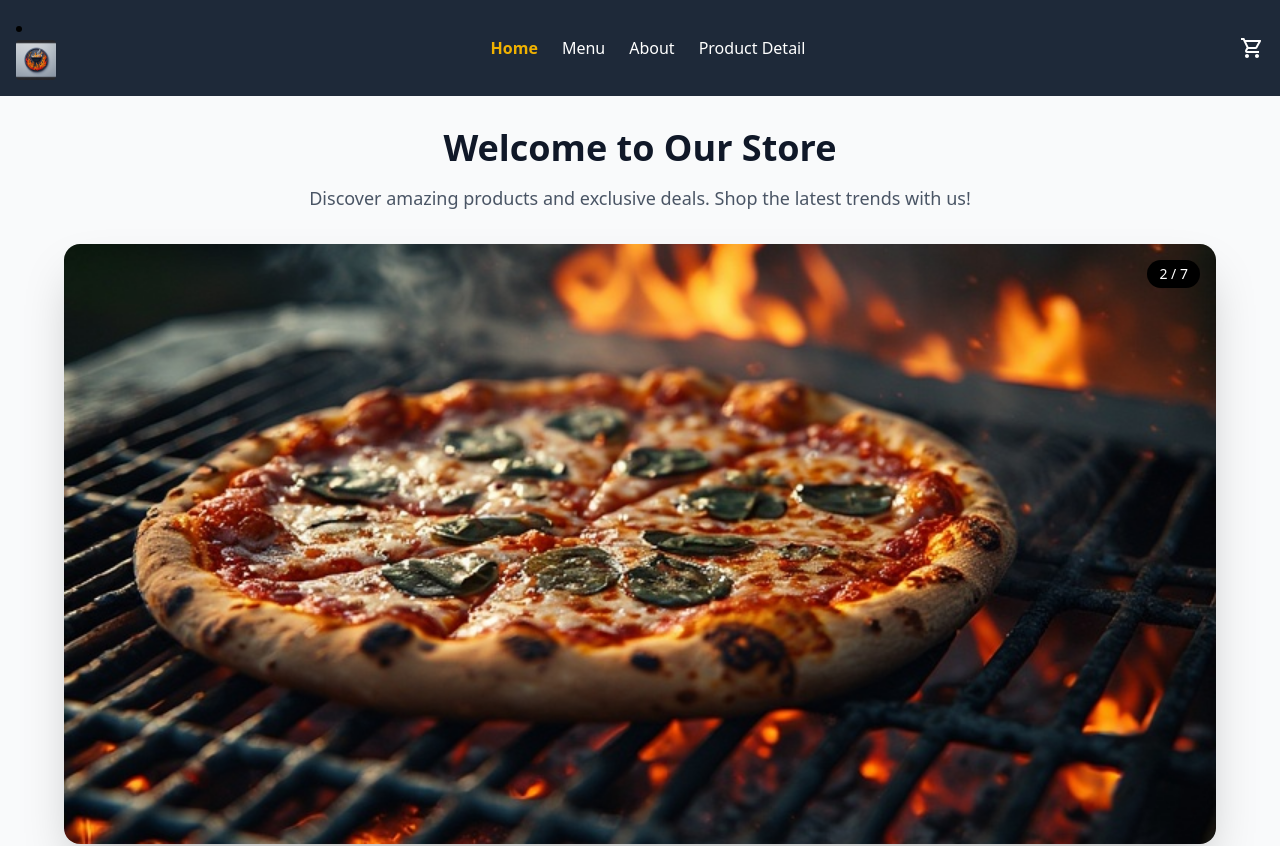
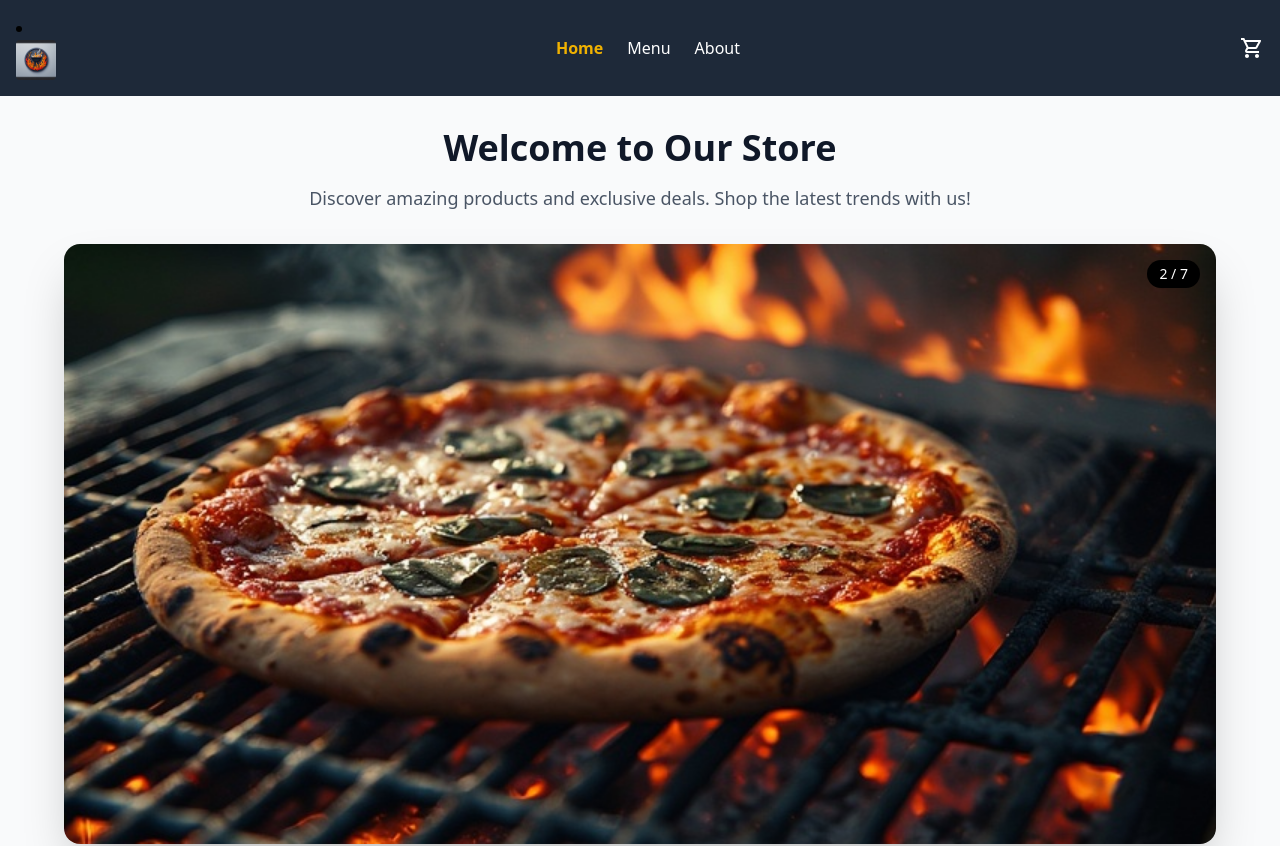
Before and after one commit to Hammad-000/inferno-grill, a React (Vite) app: page / in a window 1280 px wide. Shown: the top 846 px of the page. Built offline with nearby package versions, Linux system fonts and the light colour scheme.

Commit message:
aboutpagefix

```diff
--- a/src/App.jsx
+++ b/src/App.jsx
@@ -70,14 +70,14 @@
                   About
                 </NavLink>
               </li>
-              <li>
+              {/* <li>
                 <NavLink
                   to="/productDetail"
                   className={({ isActive }) => isActive ? 'text-yellow-500 font-semibold' : 'text-white hover:text-yellow-400 transition-colors'}
                 >
                   Product Detail
                 </NavLink>
-              </li>
+              </li> */}
 
             </ul>
           </nav>
@@ -92,7 +92,7 @@
           <Route path="/" element={<Home />} />
           <Route path="/menu" element={<Menu />} />
           <Route path="/about" element={<About />} />
-           <Route path="/productDetail/:id" element={<ProductDetailpg />} />
+           {/* <Route path="/productDetail/:id" element={<ProductDetailpg />} /> */}
           <Route path="/cart" element={<Cart />} />
           <Route path="*" element={<Error />} />
         </Routes>
```
